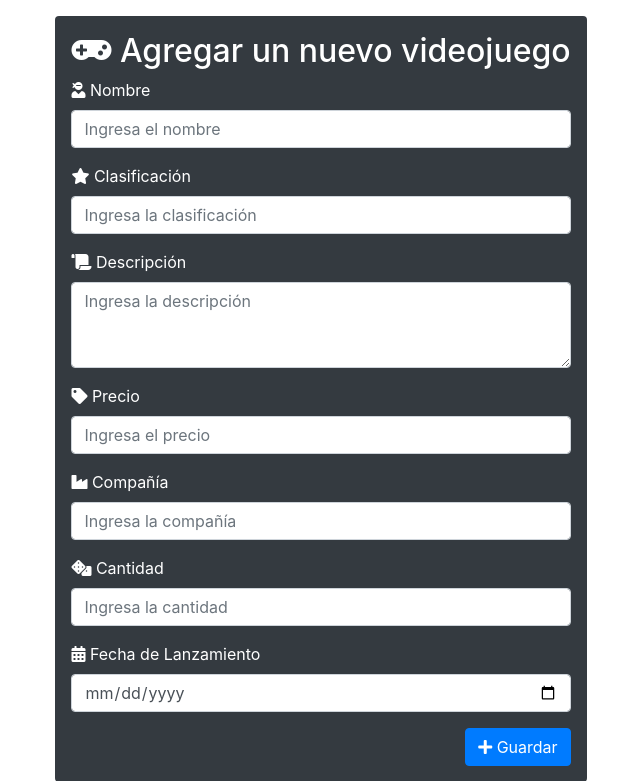
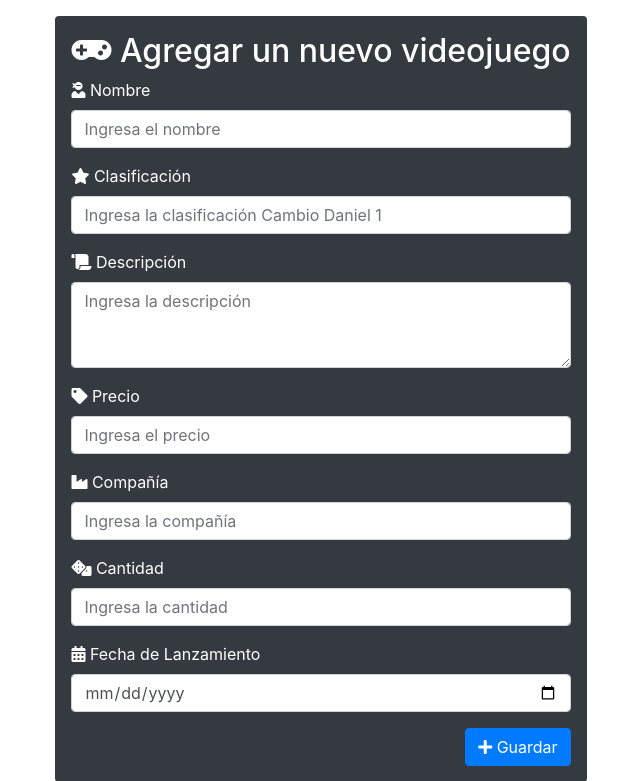
Before and after one commit to JonathanMontalvo/PrograWeb, a PHP site: page /agregar_videojuego.php in a window 1280 px wide. Shown: the top 781 px of the page, without its empty margins (319-959 px from the left). Run offline with PHP 8.4, Linux system fonts and the light colour scheme.

Commit message:
CambioDaniel

```diff
--- a/pagina/agregar_videojuego.php
+++ b/pagina/agregar_videojuego.php
@@ -33,7 +33,7 @@
                 <div class="form-group">
                     <label for="rating"><i class="fas fa-star"></i> Clasificación</label>
                     <input type="text" class="form-control" id="rating" name="rating"
-                        placeholder="Ingresa la clasificación" required>
+                        placeholder="Ingresa la clasificación Cambio Daniel 1" required>
                 </div>
                 <div class="form-group">
                     <label for="description"><i class="fas fa-scroll"></i> Descripción</label>
```
